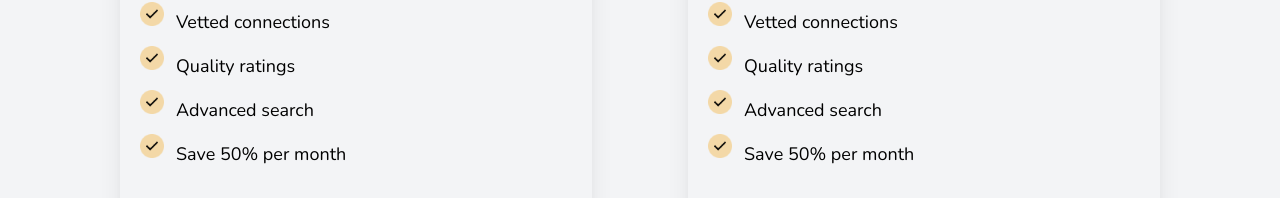
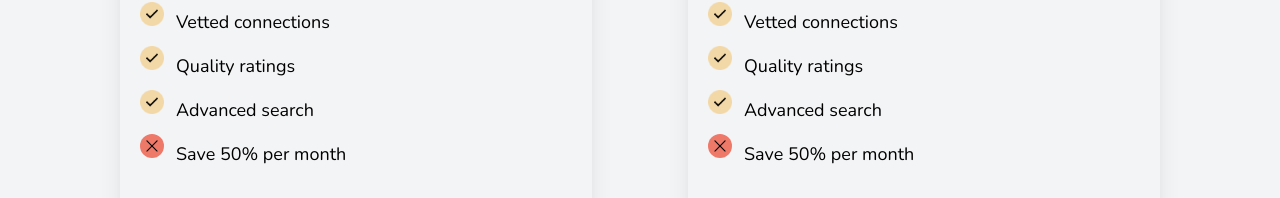
Before and after one commit to Eyohen/pigeonhire, a React (Vite) app: page /pricing in a window 1280 px wide. Shown: the part 932-1130 px from the top of the page. Built offline with nearby package versions, Linux system fonts and the light colour scheme.

Commit message:
price adjustment

```diff
--- a/src/pages/Pricing.jsx
+++ b/src/pages/Pricing.jsx
@@ -2,7 +2,9 @@ import React from "react";
 import Navbar from "../components/Navbar";
 import { PiCheckCircleDuotone } from "react-icons/pi";
 import check from "../assets/orangecheck.png";
+import close from "../assets/landingpage/close.svg"
 import Footer from "../components/footer";
+
 
 const Pricing = () => {
   return (
@@ -78,7 +80,7 @@ const Pricing = () => {
               <p className="text-lg mt-4">Advanced search</p>
             </div>
             <div className="flex items-center gap-x-3">
-              <img src={check} className="w-6 h-6" />
+              <img src={close} className="w-6 h-6" />
               <p className="text-lg mt-4">Save 50% per month</p>
             </div>
             <div className="flex justify-center mt-8">
@@ -130,7 +132,7 @@ const Pricing = () => {
               <p className="text-lg mt-4">Advanced search</p>
             </div>
             <div className="flex items-center gap-x-3">
-              <img src={check} className="w-6 h-6" />
+              <img src={close} className="w-6 h-6" />
               <p className="text-lg mt-4">Save 50% per month</p>
             </div>
             <div className="flex justify-center mt-8">
```
Also changed, not shown: src/assets/landingpage/close.svg (added).
